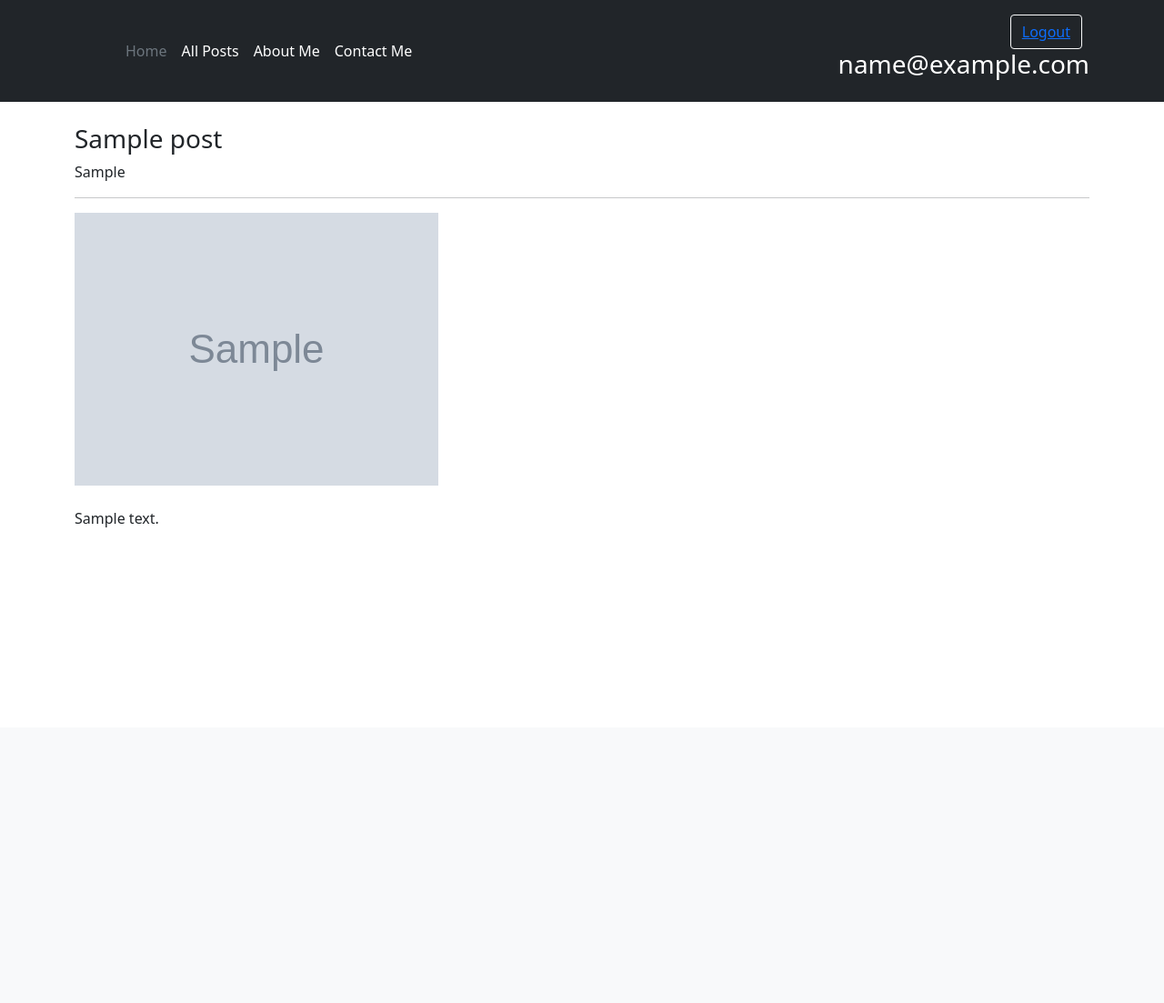
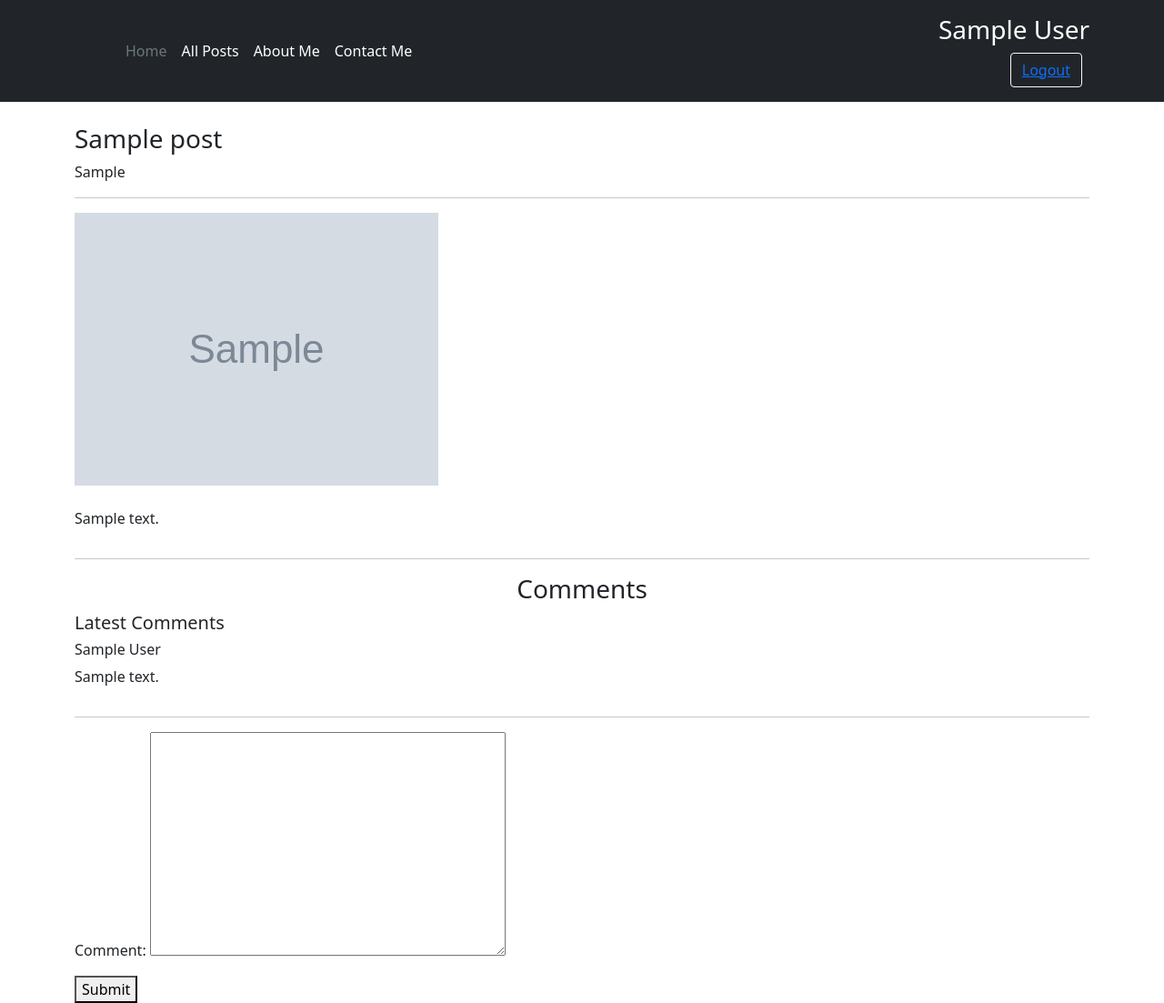
Before and after one commit to aredtech/complete-blog-site, a Django app: a page that uses templates/navbar.html in a window 1280 px wide. Shown: the whole page at 91% size. Before the commit the page ends 580 px from the top, so only its background shows below. Run offline with Django 4.2, Linux system fonts and the light colour scheme; a user stored in the database is signed in; tables that the repository leaves empty hold one stand-in row (values such as "Sample post"); grey boxes marked "Sample" are stand-in pictures.

Commit message:
add comment feature

```diff
--- a/blog/admin.py
+++ b/blog/admin.py
@@ -1,5 +1,5 @@
 from django.contrib import admin
-from .models import UserProfile, Post, Author, Tags, ContactMe
+from .models import UserProfile, Post, Author, Tags, ContactMe, Comment
 # Register your models here.
 class PostAdmin(admin.ModelAdmin):
     prepopulated_fields = {"slug": ("title",)}
@@ -9,4 +9,5 @@ admin.site.register(UserProfile)
 admin.site.register(Post, PostAdmin)
 admin.site.register(Author)
 admin.site.register(Tags)
+admin.site.register(Comment)
 admin.site.register(ContactMe)
--- a/blog/forms.py
+++ b/blog/forms.py
@@ -1,5 +1,5 @@
 from django import forms
-from .models import ContactMe, UserProfile
+from .models import ContactMe, UserProfile, Comment
 from django.contrib.auth.forms import UserCreationForm
 
 class ContactMeForm(forms.ModelForm):
@@ -16,7 +16,17 @@ class ContactMeForm(forms.ModelForm):
 class RegistrationForm(UserCreationForm):
     email = forms.EmailField(max_length=255, help_text="Required")
 
-
     class Meta:
         model = UserProfile
         fields = ["email", "name", "password1", "password2"]
+
+
+class CommentForm(forms.ModelForm):
+
+    class Meta:
+        model = Comment
+        fields = ["text"]
+
+        labels = {
+            "text" : "Comment"
+        }
--- a/blog/models.py
+++ b/blog/models.py
@@ -88,8 +88,13 @@ class Post(models.Model):
 
 
 class Comment(models.Model):
-    user = models.ForeignKey(UserProfile, on_delete=models.CASCADE, null=False)
+    user = models.ForeignKey(UserProfile, on_delete=models.CASCADE)
+    post = models.ForeignKey(Post, related_name="comments", on_delete=models.CASCADE)
     text = models.TextField()
+
+    def  __str__(self):
+        return self.text
+
 
 class ContactMe(models.Model):
     name = models.CharField(max_length=100)
--- a/blog/templates/blog/post_detail.html
+++ b/blog/templates/blog/post_detail.html
@@ -19,6 +19,43 @@
             <p>{{post.content}}</p>
         </div>
     </div>
+    <hr>
+    <div class="row text-center">
+        <div class="col-12">
+            <h3>Comments</h3>
+        </div>
+    </div>
+    <div class="row">
+        <div class="col-6">
+            <h5>Latest Comments</h5>
+        </div>
+    </div>
+    <div class="row">
+        <div class="col-6">
+
+                <div>
+                    {% for comment in comments %}
+                        <h6>{{request.user.name}}</h6>
+                        <p>{{comment}}</p>
+                    {% endfor %}
+                </div>
+        </div>
+    </div>
+    <hr>
+    <div class="row">
+        <div class="col-6">
+            {% if user.is_authenticated %}
+            <form action="{% url 'post-detail' post.slug %}" method="POST">
+                {% csrf_token %}
+                {{comment_form.as_p}}
+                <button>Submit</button>
+            </form>
+            {% else %}
+            <h4>You need to signed in to comment</h4>
+            <button type="button" class="btn btn-outline-light me-2"><a href="{% url 'login' %}">Login</a></button>
+            {% endif %}
+        </div>
+    </div>
 </div>
 
 {% endblock content %}
--- a/blog/urls.py
+++ b/blog/urls.py
@@ -9,7 +9,8 @@ urlpatterns = [
     path("login/", views.CustomLoginView.as_view(), name="login"),
     path("logout/", LogoutView.as_view(next_page = "index" ), name="logout"),
     path("all-posts", views.AllPostsView.as_view(), name="all-posts"),
-    path("thank-you-for-messaging-us/", views.ThankYouView.as_view()),
+    path("thank-you-for-messaging-us/", views.ThankYouView.as_view(), name="thanks-message-us"),
+    path("thank-you-for-comment/", views.ThankYouCommentView.as_view(), name="thanks-comment"),
     path("all-posts/<slug:slug>", views.PostDetailView.as_view(), name="post-detail"),
     path("contact-me", views.ContactMeView.as_view(), name = "contact-me" ),
     path("about-me", views.AboutMeView.as_view(), name="about-me"),
--- a/blog/views.py
+++ b/blog/views.py
@@ -1,11 +1,11 @@
-from re import template
-from django.shortcuts import render
+from django.shortcuts import render, HttpResponseRedirect
 from django.views.generic import ListView, TemplateView, DetailView
-from django.urls import reverse_lazy
+from django.views.generic import View
+from django.urls import reverse_lazy, reverse
 from django.views.generic import FormView
 from django.views.generic.edit import CreateView
-from .models import Post, ContactMe
-from .forms import ContactMeForm, RegistrationForm
+from .models import Post, ContactMe, Comment, Tags
+from .forms import ContactMeForm, RegistrationForm, CommentForm
 from django.contrib.auth.views import LoginView
 # from django.contrib.auth.forms import UserCreationForm
 # Create your views here.
@@ -26,7 +26,7 @@ class CustomLoginView(LoginView):
     redirect_authenticated_user = True
 
     def get_success_url(self):
-        return reverse_lazy("index")
+        return reverse_lazy("login")
 
 class IndexListView(ListView):
     template_name = "blog/index.html"
@@ -39,30 +39,75 @@ class IndexListView(ListView):
         data = queryset[:3]
         return data
 
+
 class AllPostsView(ListView):
     template_name = "blog/all_posts.html"
     model = Post
     ordering = ["-date"]
     context_object_name = "posts"
 
-class PostDetailView(DetailView):
+
+class PostDetailView(View):
     template_name = "blog/post_detail.html"
     model = Post
 
-    def get_context_data(self, **kwargs):
-        context = super().get_context_data(**kwargs)
-        context["post_tags"] = self.object.tags.all()
-        return context
+    def get(self, request, slug):
+        post = Post.objects.get(slug=slug)
+        tags = Tags.objects.all()
+        comments = post.comments.all()
+        return render(request, "blog/post_detail.html", {
+            "post" : post,
+            "post_tags" : tags,
+            "comment_form" : CommentForm(),
+            "comments" : comments,
+        })
+
+    def post(self, request, slug):
+        comment_form = CommentForm(request.POST)
+        post = Post.objects.get(slug=slug)
+
+        if comment_form.is_valid():
+            comment = comment_form.save(commit=False)
+            comment.post = post
+            comment.user = self.request.user
+            comment.save()
+            return HttpResponseRedirect(reverse("post-detail", args=[slug]))
+
+        tags = Tags.objects.all()
+        return render(request, "blog/post_detail.html", {
+            "post" : post,
+            "post_tags" : tags,
+            "comment_form" : CommentForm,
+        })
+
+    # def get_context_data(self, **kwargs):
+    #     context = super().get_context_data(**kwargs)
+    #     context["post_tags"] = self.object.tags.all()
+    #     context["comment_form"] = CommentForm
+    #     return context
+
+# class PostDetailView(DetailView):
+#     template_name = "blog/post_detail.html"
+#     model = Post
+
+#     def get_context_data(self, **kwargs):
+#         context = super().get_context_data(**kwargs)
+#         context["post_tags"] = self.object.tags.all()
+#         context["comment_form"] = CommentForm
+#         return context
 
 class ContactMeView(CreateView):
     model = ContactMe
     form_class = ContactMeForm
     template_name = "blog/contact_me.html"
-    success_url = "/thank-you-for-messaging-us/"
+    success_url = reverse_lazy("thanks-message-us")
 
 
 class ThankYouView(TemplateView):
     template_name = "blog/thanks_for_message.html"
 
+class ThankYouCommentView(TemplateView):
+    template_name = "blog/thanks_comment.html"
+
 class AboutMeView(TemplateView):
     template_name = "blog/aboutme.html"
--- a/templates/navbar.html
+++ b/templates/navbar.html
@@ -14,8 +14,8 @@
 
         <div class="text-end">
           {% if user.is_authenticated %}
+          <h3>{{request.user.name}}</h3>
           <button type="button" class="btn btn-outline-light me-2"><a href="{% url 'logout' %}">Logout</a></button>
-          <h3>{{request.user}}</h3>
           {% else %}
           <button type="button" class="btn btn-outline-light me-2"><a href="{% url 'login' %}">Login</a></button>
           <button type="button" class="btn btn-warning"><a href="{% url 'register' %}">Sign-up</a></button>
```
Also changed, not shown: blog/templates/blog/thanks_comment.html (added, +7 -0 lines), blog/migrations/0005_comment_post.py (added), blog/migrations/0006_delete_comment.py (added), blog/migrations/0007_comment.py (added).
